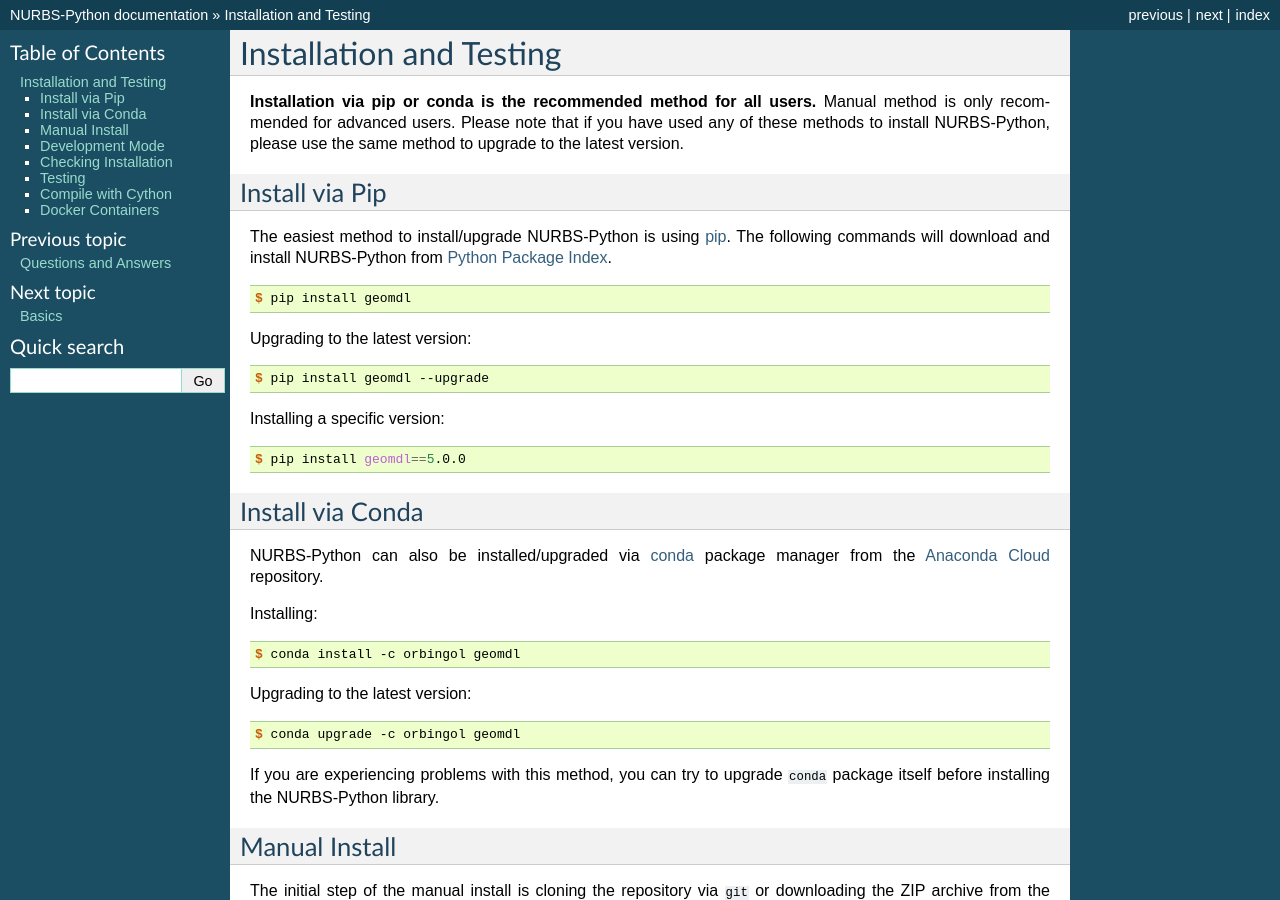
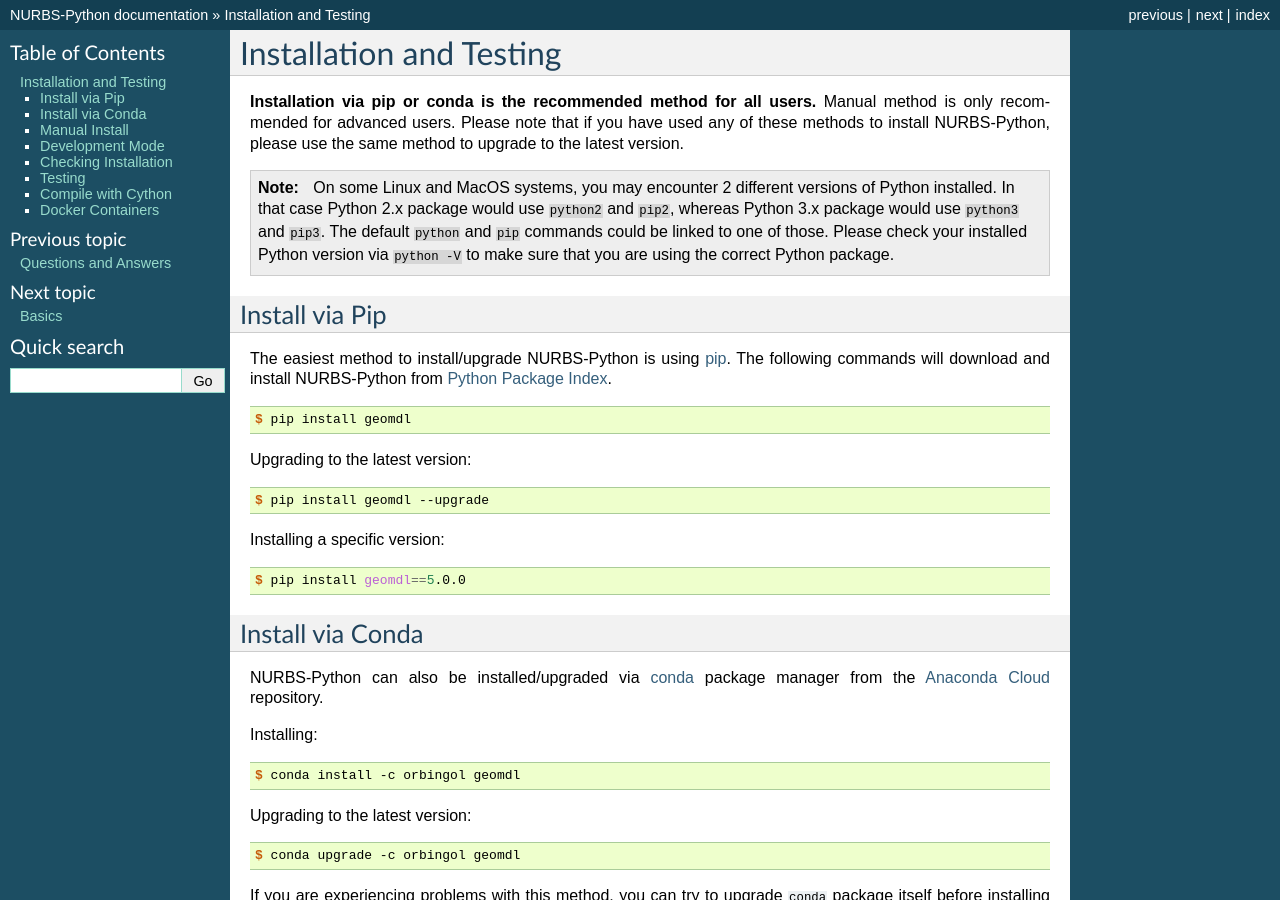
Before and after one commit to orbingol/NURBS-Python, a Sphinx documentation site: the page built from docs/install.rst, in a window 1280 px wide and 900 px high. Built offline with Sphinx 7.4.7, drawn with Linux system fonts in a browser that asks for light colours; formulas are drawn with MathJax 3.

Commit message:
Add a note for using python interpreter on Linux

```diff
--- a/docs/install.rst
+++ b/docs/install.rst
@@ -4,6 +4,13 @@
 **Installation via pip or conda is the recommended method for all users.**
 Manual method is only recommended for advanced users. Please note that if you have used any of these methods to install
 NURBS-Python, please use the same method to upgrade to the latest version.
+
+.. note::
+
+    On some Linux and MacOS systems, you may encounter 2 different versions of Python installed. In that case Python 2.x
+    package would use ``python2`` and ``pip2``, whereas Python 3.x package would use ``python3`` and ``pip3``. The
+    default ``python`` and ``pip`` commands could be linked to one of those. Please check your installed Python version
+    via ``python -V`` to make sure that you are using the correct Python package.
 
 Install via Pip
 ===============
```
